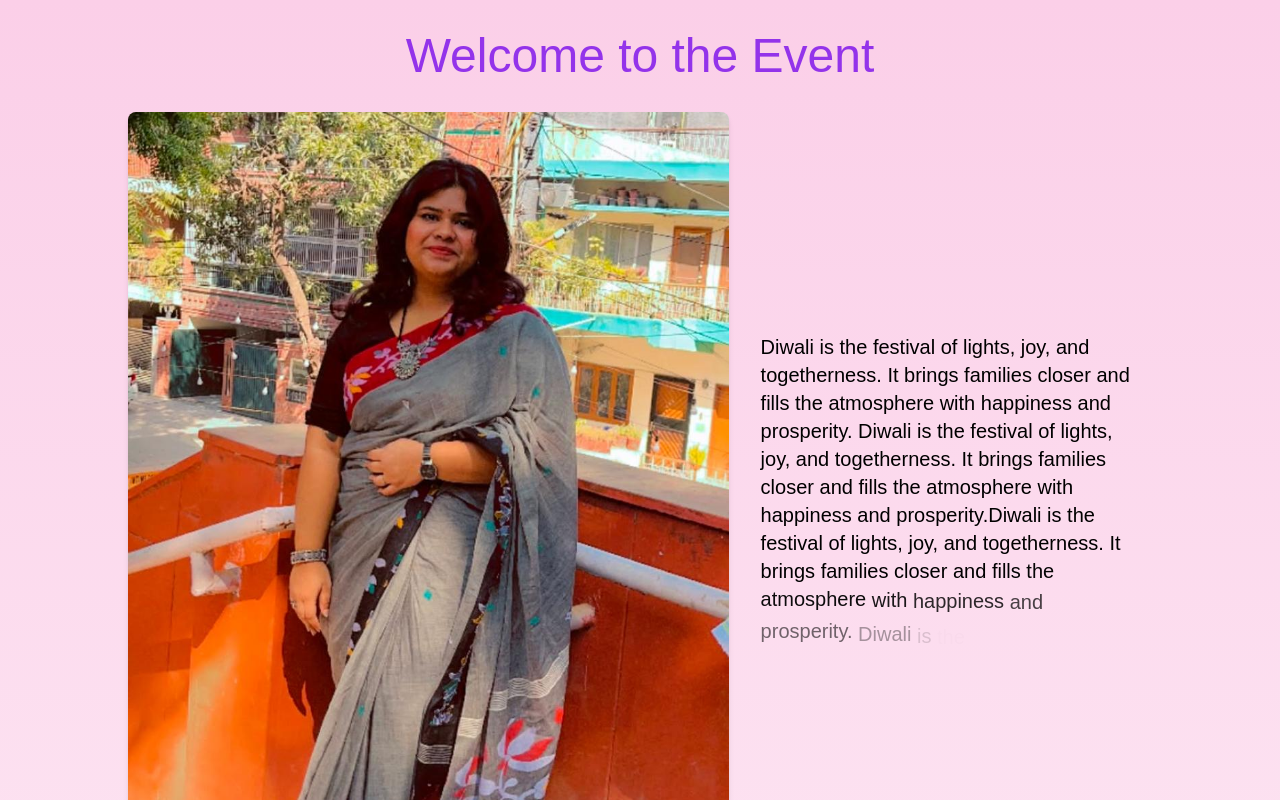
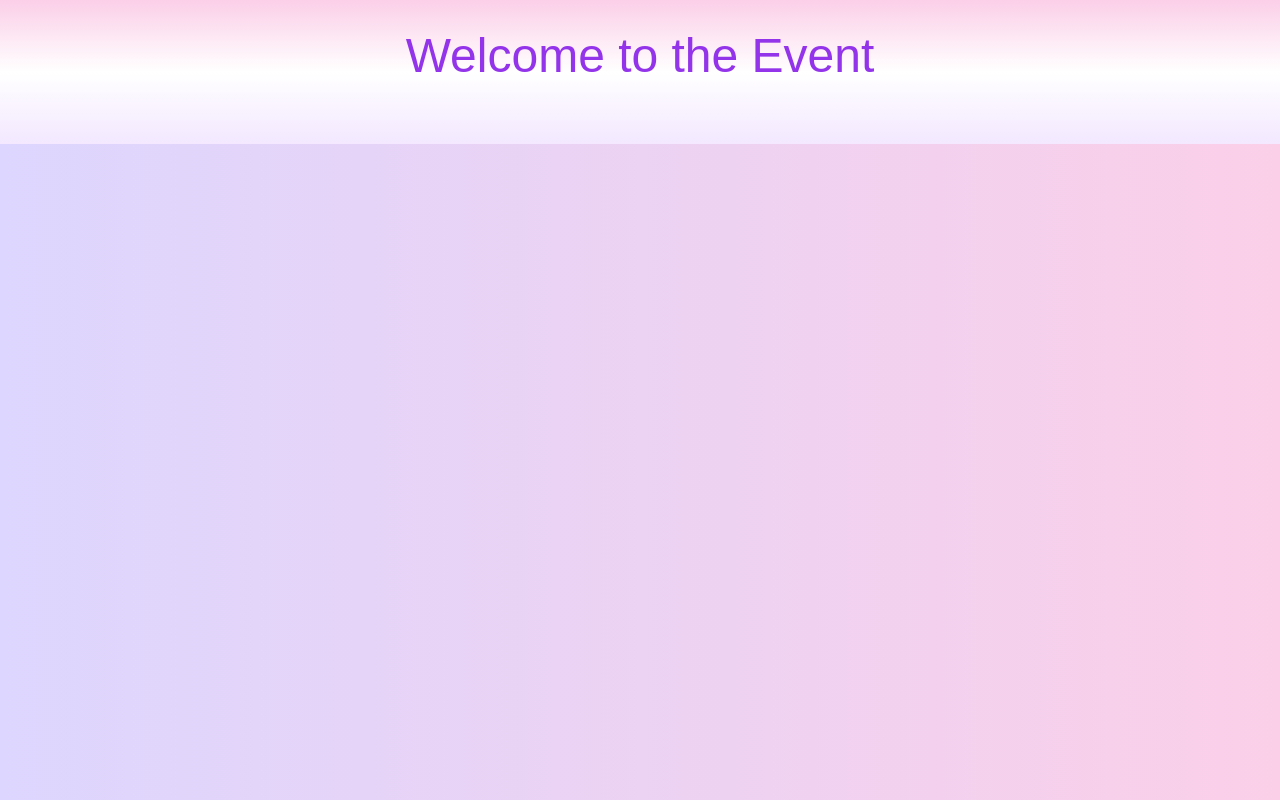
Before and after one commit to kvishal04/bday, a Next.js app: page /event in a window 1280 px wide. Shown: the top 800 px of the page. Built offline with nearby package versions, Linux system fonts and the light colour scheme.

Commit message:
new page

```diff
--- a/app/event/page.tsx
+++ b/app/event/page.tsx
@@ -1,16 +1,15 @@
 "use client";
 import React, { useEffect, useState, useRef } from "react";
+import { useSearchParams } from 'next/navigation'
 
 const EventPage: React.FC = () => {
     const [isVisible, setIsVisible] = useState(false);
     const [currentSlide, setCurrentSlide] = useState(0);
+    const [currentContentIndex, setCurrentContextIndex] = useState<number | null>(null);
+    const searchParams = useSearchParams()
+    const tag = searchParams.get('tag') || null
     const startX = useRef(0);
     const endX = useRef(0);
-
-    useEffect(() => {
-        const timer = setTimeout(() => setIsVisible(true), 100);
-        return () => clearTimeout(timer);
-    }, []);
 
     const content = [
         {
@@ -170,6 +169,17 @@ const EventPage: React.FC = () => {
         },
 
     ];
+
+    useEffect(() => {
+        if(tag){
+            setCurrentContextIndex(content.map((x)=>x.tag).indexOf(tag))
+        }
+        const timer = setTimeout(() => setIsVisible(true), 100);
+        return () => clearTimeout(timer);
+
+    }, [tag]);
+
+
     const handleTouchStart = (e: React.TouchEvent) => {
         startX.current = e.touches[0].clientX;
     };
@@ -196,9 +206,9 @@ const EventPage: React.FC = () => {
             <h1 className="text-4xl md:text-5xl font-handwritten text-purple-600 mb-8">
                 Welcome to the Event
             </h1>
-
+            {currentContentIndex !== null ?
             <div className="flex flex-col gap-12 w-full max-w-5xl">
-                {content[3].data.map((item, index) => (
+                {content[currentContentIndex].data.map((item, index) => (
                     <div
                         key={index}
                         className={`flex flex-col md:flex-row items-center justify-between gap-4 ${index % 2 !== 0 ? "md:flex-row-reverse" : ""}`}
@@ -244,7 +254,7 @@ const EventPage: React.FC = () => {
                 ))}
 
                 {/* Swipeable Carousel for extraGallery */}
-                {content[3].extraGallery.length > 0 ? (
+                {content[currentContentIndex].extraGallery.length > 0 ? (
                     <div className="w-full mt-8">
                         <h2 className="text-2xl md:text-3xl font-semibold text-purple-600 mb-4">
                             Additional Gallery
@@ -253,7 +263,7 @@ const EventPage: React.FC = () => {
                             className="relative w-full overflow-hidden"
                             onTouchStart={handleTouchStart}
                             onTouchMove={handleTouchMove}
-                            onTouchEnd={() => handleTouchEnd(content[3].extraGallery.length)}
+                            onTouchEnd={() => handleTouchEnd(content[currentContentIndex].extraGallery.length)}
                         >
                             <div
                                 className="flex transition-transform duration-500"
@@ -274,7 +284,7 @@ const EventPage: React.FC = () => {
                         </div>
                         {/* Indicators */}
                         <div className="flex justify-center mt-4 gap-2">
-                            {content[3].extraGallery.map((_, index) => (
+                            {content[currentContentIndex].extraGallery.map((_, index) => (
                                 <button
                                     key={index}
                                     className={`w-3 h-3 rounded-full ${currentSlide === index ? "bg-purple-600" : "bg-gray-300"}`}
@@ -285,6 +295,7 @@ const EventPage: React.FC = () => {
                     </div>
                 ) : null}
             </div>
+            : <></> }
         </div>
     );
 };
```
